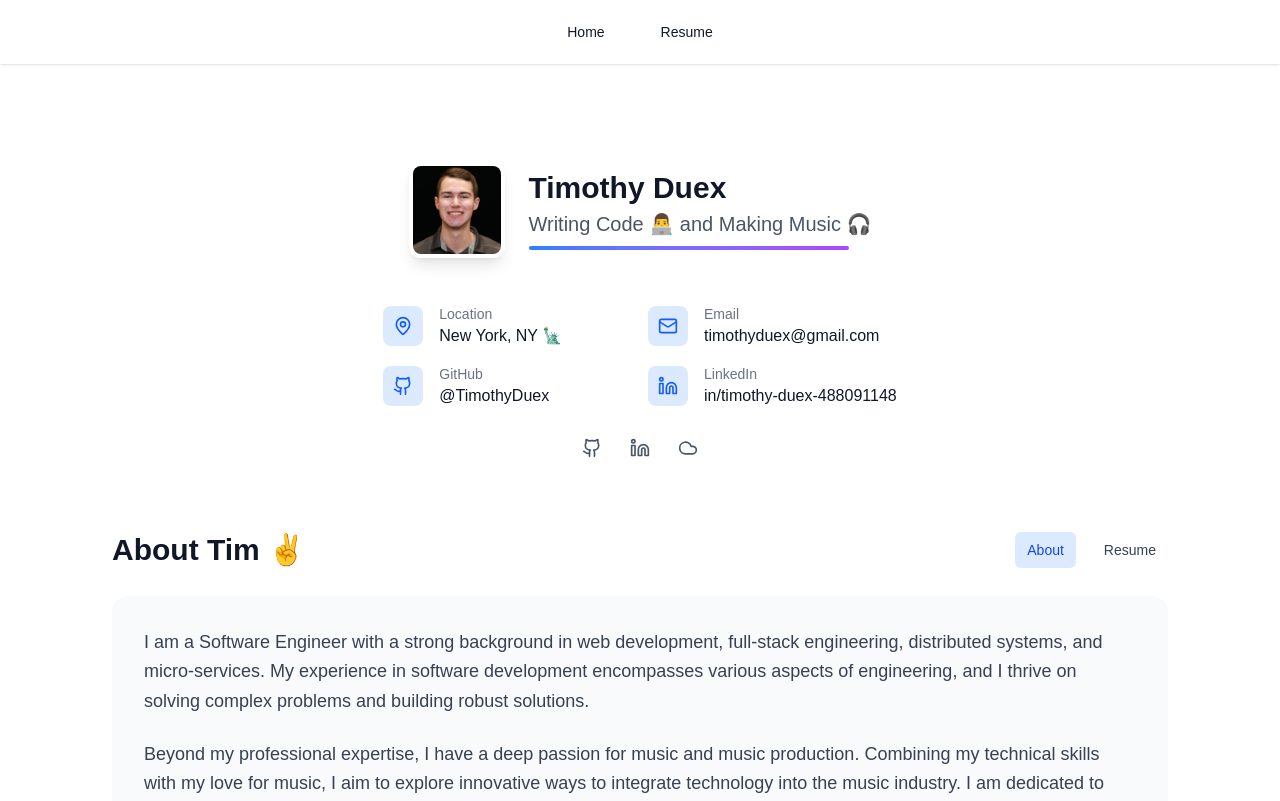
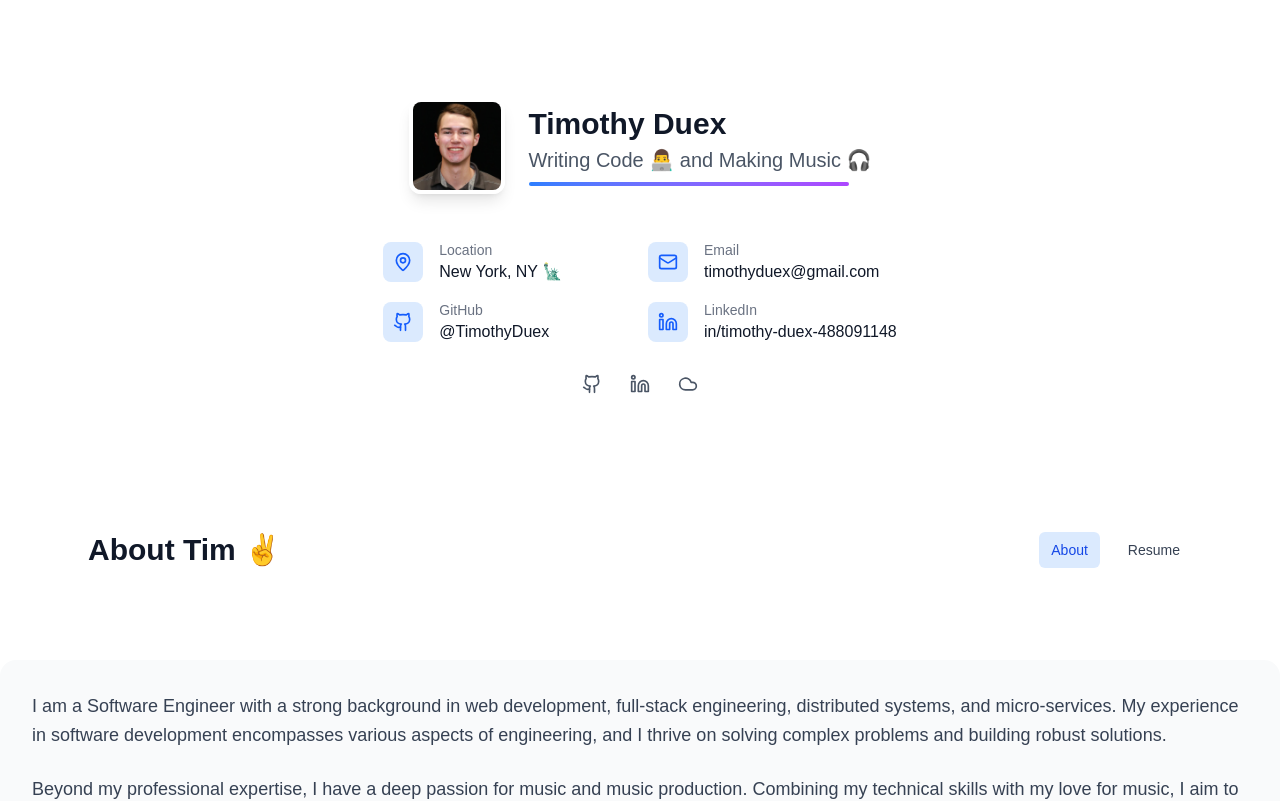
Before and after one commit to TimothyDuex/personal-website, a Next.js app: page / in a window 1280 px wide. Shown: the top 801 px of the page. Built offline with nearby package versions, Linux system fonts and the light colour scheme.

Commit message:
Make single page with navbar that swaps content for second half of page

```diff
--- /dev/null
+++ b/src/app/(components)/AboutSection.tsx
@@ -0,0 +1,29 @@
+import React from "react";
+
+const AboutSection = () => {
+    return (
+        <div className="prose prose-lg max-w-none dark:prose-invert">
+            <div className="bg-gray-50 dark:bg-gray-800 rounded-2xl p-8 mb-8">
+                <p className="text-lg text-gray-700 dark:text-gray-300 leading-relaxed mb-6">
+                    I am a Software Engineer with a strong background in web development, full-stack engineering,
+                    distributed systems, and micro-services. My experience in software development encompasses various
+                    aspects of engineering, and I thrive on solving complex problems and building robust solutions.
+                </p>
+
+                <p className="text-lg text-gray-700 dark:text-gray-300 leading-relaxed mb-6">
+                    Beyond my professional expertise, I have a deep passion for music and music production. Combining my
+                    technical skills with my love for music, I aim to explore innovative ways to integrate technology
+                    into the music industry. I am dedicated to continuous learning and growth in both the software
+                    development field and the world of music.
+                </p>
+
+                <p className="text-lg text-gray-700 dark:text-gray-300 leading-relaxed">
+                    Feel free to connect with me to discuss opportunities where I can leverage my technical skills and
+                    passion for music to create impactful and creative solutions.
+                </p>
+            </div>
+        </div>
+    );
+}
+
+export default AboutSection;
--- a/src/app/components/ContactInfoPanel.tsx
+++ b/src/app/(components)/ContactInfoPanel.tsx
@@ -1,8 +1,8 @@
 import React from 'react';
+
 import getContactInfo, {ContactInfo} from "../(info)/ContactInfo";
 import getSocialLinks, {SocialLink} from "../(info)/SocialLink";
 import ProfilePanel from "./ProfilePanel";
-import AboutSection from "./AboutSection";
 
 const ContactInfoPanel = () => {
     return (
@@ -19,9 +19,6 @@ const ContactInfoPanel = () => {
                         <ContactInfoImplicit/>
                     </div>
                 </div>
-            </div>
-            <div>
-                <AboutSection />
             </div>
         </section>
     );
--- /dev/null
+++ b/src/app/(components)/NavBar.tsx
@@ -0,0 +1,48 @@
+import React from 'react';
+
+const NavBar = ({
+    page,
+    setPage,
+}: {
+    page: number,
+    setPage: (page: number) => void,
+}) => {
+    const navItems = [
+        { id: 0, name: 'About' },
+        { id: 1, name: 'Resume' }
+    ];
+
+    return (
+        <nav className={`bg-white dark:bg-gray-900`}>
+            {/* About Section */}
+            <div className="max-w-6xl mx-auto px-6 py-16">
+                {/* Section Header */}
+                <div className="flex justify-between mb-6">
+                    <div className="text-center">
+                        <h1 className="text-2xl md:text-3xl font-bold text-gray-900 dark:text-white mb-1">
+                            About Tim ✌
+                        </h1>
+                    </div>
+                    {/* Navigation Row */}
+                    <div className="flex items-baseline space-x-4">
+                        {navItems.map((item) => (
+                            <button
+                                key={item.name}
+                                onClick={() => setPage(item.id)}
+                                className={`px-3 py-2 rounded-md text-sm font-medium transition-colors duration-200 ${
+                                    page == item.id
+                                        ? 'bg-blue-100 dark:bg-blue-900 text-blue-700 dark:text-blue-200'
+                                        : 'text-gray-700 dark:text-gray-300 hover:bg-gray-100 dark:hover:bg-gray-800 hover:text-gray-900 dark:hover:text-white'
+                                }`}
+                            >
+                                {item.name}
+                            </button>
+                        ))}
+                    </div>
+                </div>
+            </div>
+        </nav>
+    );
+};
+
+export default NavBar;
--- a/src/app/resume/ProfessionalExperience.tsx
+++ b/src/app/(components)/ProfessionalExperience.tsx
@@ -3,7 +3,7 @@
 import React, { useState } from 'react';
 import {Briefcase, Calendar, MapPin, MessageSquareMore, X} from 'lucide-react';
 import getWorkExperience, {WorkExperience} from "../(info)/WorkExperience";
-import IconTextRow from "../components/IconTextRow";
+import IconTextRow from "./IconTextRow";
 import Image from "next/image";
 
 const ProfessionalExperience = () => {
--- a/src/app/components/AboutSection.tsx
+++ /dev/null
@@ -1,73 +0,0 @@
-import React from 'react';
-
-const AboutSection = () => {
-
-    const navItems = [
-        { name: 'About', href: '/', active: true },
-        { name: 'Resume', href: '/resume' }
-    ];
-
-    return (
-        <div className={`min-h-screen bg-white dark:bg-gray-900`}>
-            {/* About Section */}
-            <div className="max-w-6xl mx-auto px-6 py-16">
-                {/* Section Header */}
-                <div className="flex justify-between mb-6">
-                    <div className="text-center">
-                        <h1 className="text-2xl md:text-3xl font-bold text-gray-900 dark:text-white mb-1">
-                            About Tim ✌
-                        </h1>
-                    </div>
-                    {/* Navigation Row */}
-                    <div className="flex items-baseline space-x-4">
-                        {navItems.map((item) => (
-                            <a
-                                key={item.name}
-                                href={item.href}
-                                className={`px-3 py-2 rounded-md text-sm font-medium transition-colors duration-200 ${
-                                    item.active
-                                        ? 'bg-blue-100 dark:bg-blue-900 text-blue-700 dark:text-blue-200'
-                                        : 'text-gray-700 dark:text-gray-300 hover:bg-gray-100 dark:hover:bg-gray-800 hover:text-gray-900 dark:hover:text-white'
-                                }`}
-                            >
-                                {item.name}
-                            </a>
-                        ))}
-                    </div>
-                </div>
-
-                {/* About Content */}
-                <AboutContent />
-
-            </div>
-        </div>
-    );
-};
-
-function AboutContent() {
-    return (
-        <div className="prose prose-lg max-w-none dark:prose-invert">
-            <div className="bg-gray-50 dark:bg-gray-800 rounded-2xl p-8 mb-8">
-                <p className="text-lg text-gray-700 dark:text-gray-300 leading-relaxed mb-6">
-                    I am a Software Engineer with a strong background in web development, full-stack engineering,
-                    distributed systems, and micro-services. My experience in software development encompasses various
-                    aspects of engineering, and I thrive on solving complex problems and building robust solutions.
-                </p>
-
-                <p className="text-lg text-gray-700 dark:text-gray-300 leading-relaxed mb-6">
-                    Beyond my professional expertise, I have a deep passion for music and music production. Combining my
-                    technical skills with my love for music, I aim to explore innovative ways to integrate technology
-                    into the music industry. I am dedicated to continuous learning and growth in both the software
-                    development field and the world of music.
-                </p>
-
-                <p className="text-lg text-gray-700 dark:text-gray-300 leading-relaxed">
-                    Feel free to connect with me to discuss opportunities where I can leverage my technical skills and
-                    passion for music to create impactful and creative solutions.
-                </p>
-            </div>
-        </div>
-    );
-}
-
-export default AboutSection;
--- a/src/app/components/Header.tsx
+++ /dev/null
@@ -1,29 +0,0 @@
-import React from 'react';
-import Link from "next/link";
-
-const Header = () => {
-    return (
-        <nav className="w-full bg-white shadow-sm">
-            <div className="max-w-7xl mx-auto px-4 sm:px-6 lg:px-8">
-                <div className="flex justify-center items-center h-16">
-                    <div className="flex space-x-8">
-                        <Link
-                            href="/"
-                            className="text-gray-900 hover:text-blue-600 px-3 py-2 rounded-md text-sm font-medium transition-colors duration-200"
-                        >
-                            Home
-                        </Link>
-                        <Link
-                            href="/resume"
-                            className="text-gray-900 hover:text-blue-600 px-3 py-2 rounded-md text-sm font-medium transition-colors duration-200"
-                        >
-                            Resume
-                        </Link>
-                    </div>
-                </div>
-            </div>
-        </nav>
-    );
-}
-
-export default Header;
--- a/src/app/layout.tsx
+++ b/src/app/layout.tsx
@@ -1,7 +1,6 @@
 import type { Metadata } from "next";
 import { Geist, Geist_Mono } from "next/font/google";
 import "./globals.css";
-import Header from "./components/Header";
 
 const geistSans = Geist({
   variable: "--font-geist-sans",
@@ -28,7 +27,6 @@ export default function RootLayout({
       <body
         className={`${geistSans.variable} ${geistMono.variable} antialiased`}
       >
-        <Header/>
         {children}
       </body>
     </html>
--- a/src/app/page.tsx
+++ b/src/app/page.tsx
@@ -1,9 +1,23 @@
-import ContactInfoPanel from "./components/ContactInfoPanel";
+'use client'
+
+import ContactInfoPanel from "./(components)/ContactInfoPanel";
+import NavBar from "./(components)/NavBar";
+import AboutSection from "./(components)/AboutSection";
+import {useState} from "react";
+import ProfessionalExperience from "./(components)/ProfessionalExperience";
 
 export default function Home() {
-  return (
-      <div>
-          <ContactInfoPanel />
-      </div>
-  );
+    const [page, setPage] = useState(0);
+
+    return (
+        <div>
+            {/* Contact Info Panel */}
+            <ContactInfoPanel />
+            {/* NavBar */}
+            <NavBar page={page} setPage={setPage} />
+            {/* Respective Content to NavBar Selection */}
+            {page == 0 && <AboutSection />}
+            {page == 1 && <ProfessionalExperience/>}
+        </div>
+    );
 }
--- a/src/app/resume/page.tsx
+++ /dev/null
@@ -1,7 +0,0 @@
-import ProfessionalExperience from "./ProfessionalExperience";
-
-export default function Resume() {
-    return (
-        <ProfessionalExperience/>
-    );
-}
```
Also changed, not shown: src/app/(components)/IconTextRow.tsx (renamed from src/app/components/IconTextRow.tsx), src/app/(components)/ProfilePanel.tsx (renamed from src/app/components/ProfilePanel.tsx).
